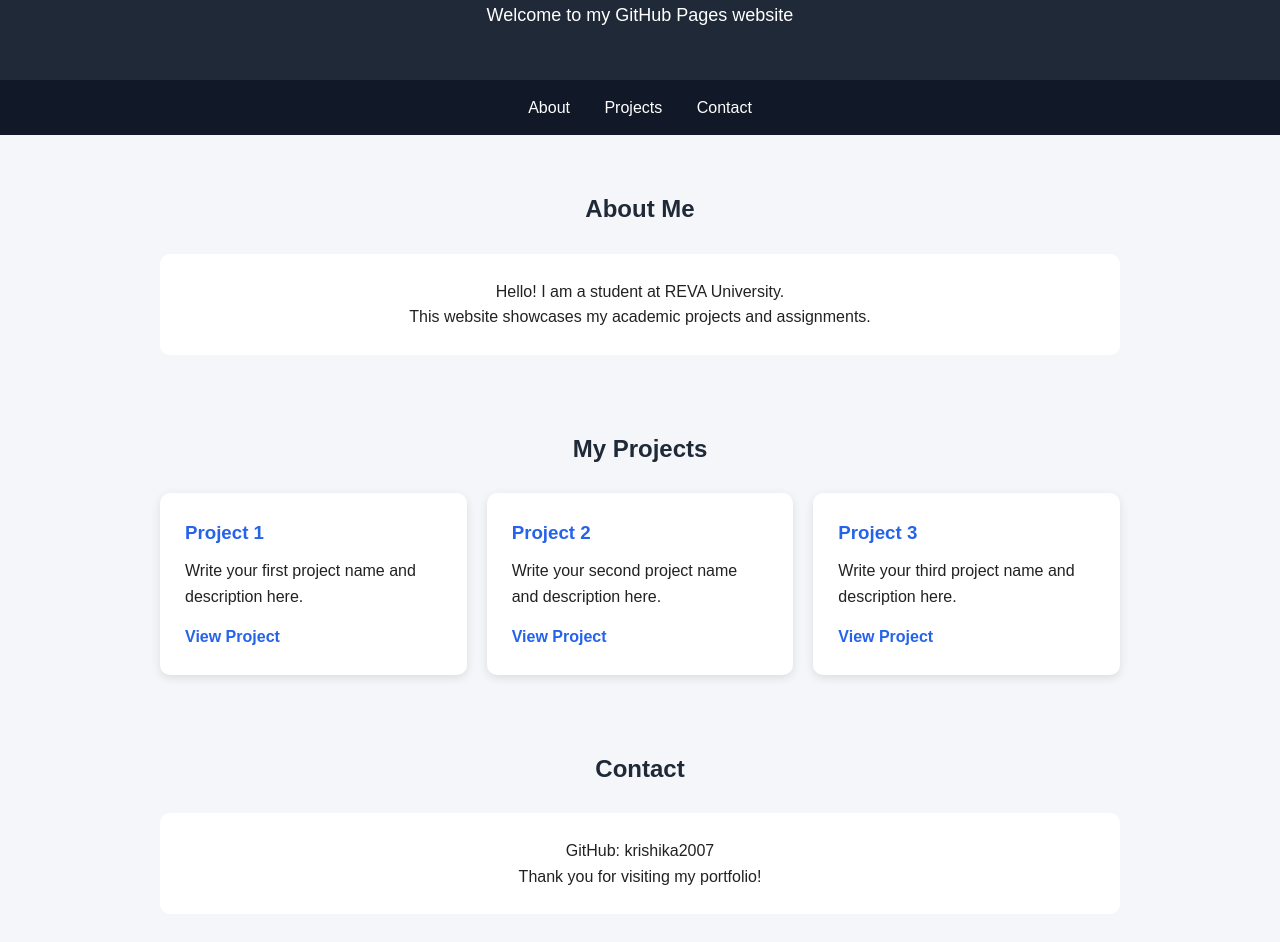
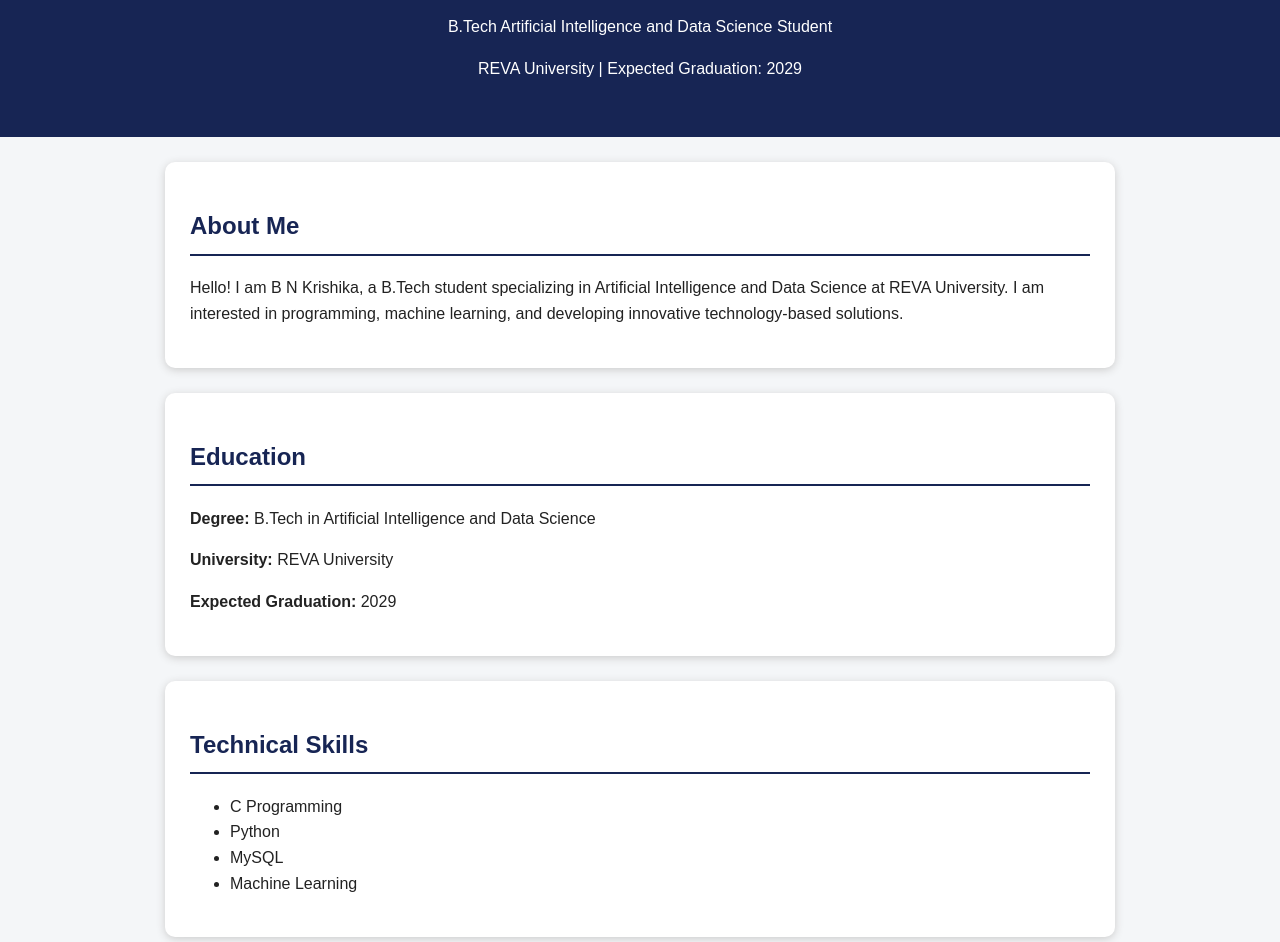
Before and after one commit to krishika2007/R25EH023, a plain HTML site: page index.html in a window 1280 px wide. Shown: the part 120-1062 px from the top of the page. Drawn offline with Linux system fonts and the light colour scheme.

Commit message:
Revise portfolio content and styling
Updated the title and added personal information to the portfolio. Enhanced styling and content structure for better presentation.

```diff
--- a/index.html
+++ b/index.html
@@ -1,165 +1,293 @@
 <!DOCTYPE html>
+
 <html lang="en">
+
 <head>
+
     <meta charset="UTF-8">
+
     <meta name="viewport" content="width=device-width, initial-scale=1.0">
-    <title>My Project Portfolio</title>
+
+    <title>B N Krishika | AI & Data Science Student</title>
 
     <style>
-        * {
-            box-sizing: border-box;
-            margin: 0;
-            padding: 0;
-        }
 
         body {
+
             font-family: Arial, sans-serif;
-            background: #f4f6f9;
+
+            margin: 0;
+
+            background: #f4f6f8;
+
             color: #222;
+
             line-height: 1.6;
+
         }
 
         header {
-            background: #1f2937;
+
+            background: #172554;
+
             color: white;
+
             text-align: center;
-            padding: 50px 20px;
-        }
 
-        header h1 {
-            font-size: 38px;
-            margin-bottom: 10px;
-        }
+            padding: 40px 20px;
 
-        header p {
-            font-size: 18px;
-        }
-
-        nav {
-            background: #111827;
-            text-align: center;
-            padding: 15px;
-        }
-
-        nav a {
-            color: white;
-            text-decoration: none;
-            margin: 0 15px;
         }
 
         section {
-            max-width: 1000px;
-            margin: 35px auto;
-            padding: 20px;
+
+            max-width: 900px;
+
+            margin: 25px auto;
+
+            padding: 25px;
+
+            background: white;
+
+            border-radius: 10px;
+
+            box-shadow: 0 2px 8px #cccccc;
+
         }
 
         h2 {
-            text-align: center;
-            margin-bottom: 25px;
-            color: #1f2937;
+
+            color: #172554;
+
+            border-bottom: 2px solid #172554;
+
+            padding-bottom: 8px;
+
         }
 
-        .about {
-            text-align: center;
-            background: white;
-            padding: 25px;
-            border-radius: 10px;
+        .project {
+
+            background: #eef2ff;
+
+            padding: 18px;
+
+            margin: 15px 0;
+
+            border-radius: 8px;
+
         }
 
-        .projects {
-            display: grid;
-            grid-template-columns: repeat(auto-fit, minmax(250px, 1fr));
-            gap: 20px;
-        }
+        a {
 
-        .project-card {
-            background: white;
-            padding: 25px;
-            border-radius: 10px;
-            box-shadow: 0 3px 10px rgba(0,0,0,0.1);
-        }
+            color: #1d4ed8;
 
-        .project-card h3 {
-            color: #2563eb;
-            margin-bottom: 10px;
-        }
+            text-decoration: none;
 
-        .project-card a {
-            display: inline-block;
-            margin-top: 15px;
-            color: #2563eb;
-            text-decoration: none;
-            font-weight: bold;
         }
 
         footer {
-            background: #1f2937;
+
+            text-align: center;
+
+            background: #172554;
+
             color: white;
-            text-align: center;
+
             padding: 20px;
-            margin-top: 40px;
+
         }
+
     </style>
+
 </head>
 
 <body>
 
 <header>
-        <h1>My Project Portfolio</h1>
-        <p>Welcome to my GitHub Pages website</p>
+
+    <h1>B N Krishika</h1>
+
+    <p>B.Tech Artificial Intelligence and Data Science Student</p>
+
+    <p>REVA University | Expected Graduation: 2029</p>
+
 </header>
 
-    <nav>
-        <a href="#about">About</a>
-        <a href="#projects">Projects</a>
-        <a href="#contact">Contact</a>
-    </nav>
+<section>
 
-    <section id="about">
     <h2>About Me</h2>
-        <div class="about">
-            <p>Hello! I am a student at REVA University.</p>
-            <p>This website showcases my academic projects and assignments.</p>
-        </div>
+
+    <p>
+
+        Hello! I am B N Krishika, a B.Tech student specializing in
+
+        Artificial Intelligence and Data Science at REVA University.
+
+        I am interested in programming, machine learning, and
+
+        developing innovative technology-based solutions.
+
+    </p>
+
 </section>
 
-    <section id="projects">
-        <h2>My Projects</h2>
+<section>
 
-        <div class="projects">
+    <h2>Education</h2>
 
-            <div class="project-card">
-                <h3>Project 1</h3>
-                <p>Write your first project name and description here.</p>
-                <a href="#" target="_blank">View Project</a>
+    <p><strong>Degree:</strong> B.Tech in Artificial Intelligence and Data Science</p>
+
+    <p><strong>University:</strong> REVA University</p>
+
+    <p><strong>Expected Graduation:</strong> 2029</p>
+
+</section>
+
+<section>
+
+    <h2>Technical Skills</h2>
+
+    <ul>
+
+        <li>C Programming</li>
+
+        <li>Python</li>
+
+        <li>MySQL</li>
+
+        <li>Machine Learning</li>
+
+    </ul>
+
+</section>
+
+<section>
+
+    <h2>Projects</h2>
+
+    <div class="project">
+
+        <h3>1. IoT-Based Smart Door Lock System Using Arduino Uno</h3>
+
+        <p>
+
+            Developed an Arduino-based smart door lock system that
+
+            provides secure, password-based access to a door.
+
+        </p>
+
+        <strong>Key Features:</strong>
+
+        <ul>
+
+            <li>Password-based door authentication</li>
+
+            <li>Automatic locking and unlocking using a servo motor</li>
+
+            <li>Keypad-based password entry</li>
+
+            <li>LCD display for system instructions and status</li>
+
+            <li>Low-cost and easy-to-implement design</li>
+
+        </ul>
+
     </div>
 
-            <div class="project-card">
-                <h3>Project 2</h3>
-                <p>Write your second project name and description here.</p>
-                <a href="#" target="_blank">View Project</a>
+    <div class="project">
+
+        <h3>2. AI-Based Anemia Detection</h3>
+
+        <p>
+
+            Developed a healthcare-focused AI solution designed to
+
+            provide an early indication of possible anemia by
+
+            analyzing visible eye pallor and nail-bed pallor.
+
+        </p>
+
+        <strong>Key Features:</strong>
+
+        <ul>
+
+            <li>Image-based analysis</li>
+
+            <li>AI and machine-learning-based classification</li>
+
+            <li>Analysis of nail-bed color</li>
+
+            <li>Healthcare-focused computer vision approach</li>
+
+        </ul>
+
     </div>
 
-            <div class="project-card">
-                <h3>Project 3</h3>
-                <p>Write your third project name and description here.</p>
-                <a href="#" target="_blank">View Project</a>
-            </div>
-
-        </div>
 </section>
 
-    <section id="contact">
+<section>
+
+    <h2>Certifications</h2>
+
+    <ul>
+
+        <li>IBM Certification – Python for Data Science</li>
+
+        <li>Wadhwani Foundation Certification</li>
+
+    </ul>
+
+</section>
+
+<section>
+
+    <h2>Experience</h2>
+
+    <p>Currently a student with no formal work experience.</p>
+
+</section>
+
+<section>
+
     <h2>Contact</h2>
-        <div class="about">
-            <p>GitHub: krishika2007</p>
-            <p>Thank you for visiting my portfolio!</p>
-        </div>
+
+    <p><strong>Email:</strong> krishikaamin@icloud.com</p>
+
+    <p><strong>Location:</strong> Bangalore, Karnataka – 560064</p>
+
+    <p>
+
+        <strong>LinkedIn:</strong>
+
+        <a href="https://www.linkedin.com/in/krishika-amin" target="_blank">
+
+            linkedin.com/in/krishika-amin
+
+        </a>
+
+    </p>
+
+    <p>
+
+        <strong>GitHub:</strong>
+
+        <a href="https://github.com/krishika2007" target="_blank">
+
+            github.com/krishika2007
+
+        </a>
+
+    </p>
+
 </section>
 
 <footer>
-        <p>©️ 2026 My Project Portfolio</p>
+
+    <p>©️ 2026 B N Krishika. All rights reserved.</p>
+
 </footer>
 
 </body>
+
 </html>
```
Lines whose indentation alone changed are shown as unchanged.
